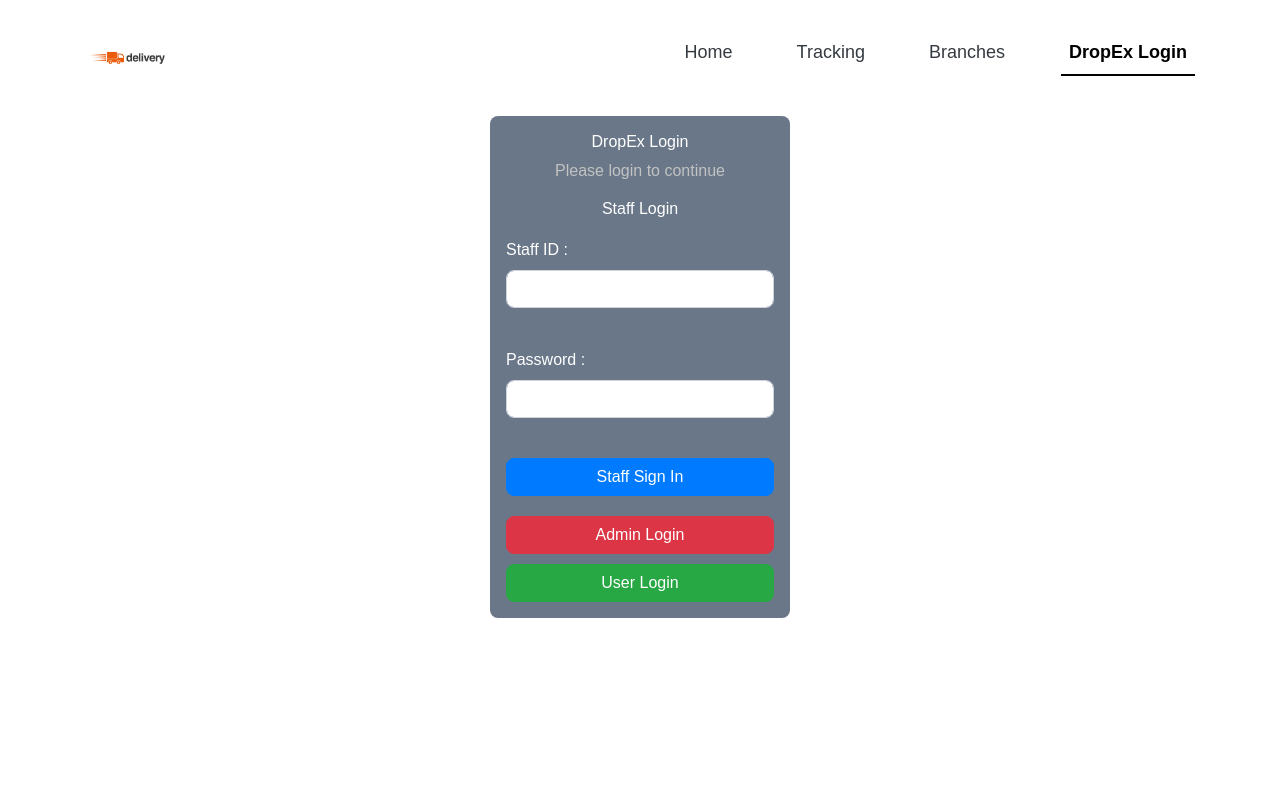
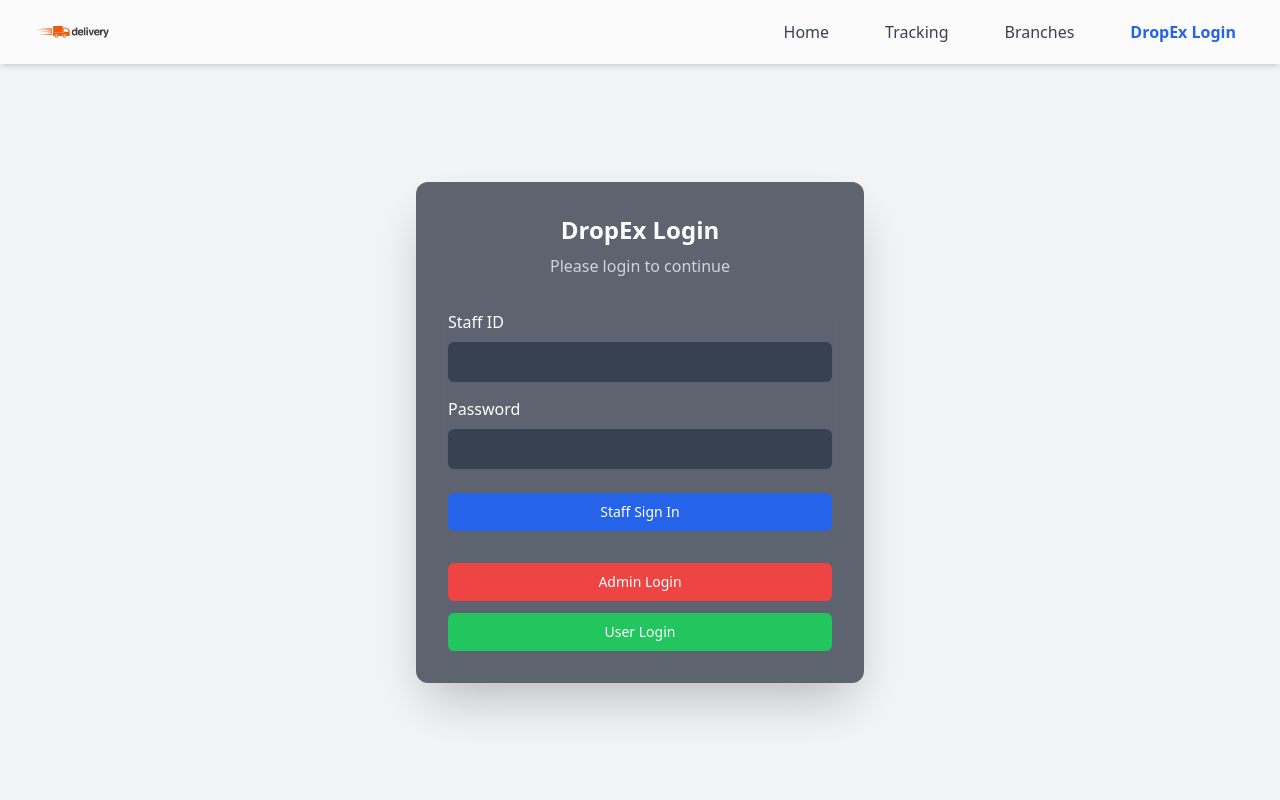
Before and after one commit to misbah7172/DropEx, a PHP site: page /login.php in a window 1280 px wide. Run offline with PHP 8.4, Linux system fonts and the light colour scheme; data that the repository does not hold is empty; some libraries are stand-ins or nearby versions.

Commit message:
Update login.php

```diff
--- a/DropEx/login.php
+++ b/DropEx/login.php
@@ -67,76 +67,102 @@
     }
 ?>
 <!DOCTYPE html>
-<html>
+<html lang="en">
 <head>
-        <title>Drop Ex</title>
-        <meta charset="utf-8">
-        <meta name="viewport" content="width=device-width, initial-scale=1, shrink-to-fit=no">
-        <link rel="stylesheet" href="style/bootstrap.css">
-        <link href='https://fonts.googleapis.com/css?family=Roboto' rel='stylesheet'>
-        <script src="https://ajax.googleapis.com/ajax/libs/jquery/3.5.1/jquery.min.js"></script>
-        <script src="https://cdnjs.cloudflare.com/ajax/libs/popper.js/1.16.0/umd/popper.min.js"></script>
-        <script src="https://maxcdn.bootstrapcdn.com/bootstrap/4.5.2/js/bootstrap.min.js"></script>
-        <link rel="stylesheet" href="style/index_styles.css">
-        <script src="https://unpkg.com/sweetalert/dist/sweetalert.min.js"></script>
-        <link rel="stylesheet" href="https://cdnjs.cloudflare.com/ajax/libs/font-awesome/4.7.0/css/font-awesome.min.css">
+    <meta charset="UTF-8">
+    <meta name="viewport" content="width=device-width, initial-scale=1.0">
+    <title>DropEx Staff Login</title>
+    <script src="https://cdn.tailwindcss.com"></script>
 </head>
-    <body style="font-family: Arial, Helvetica, sans-serif;">
-        <nav class="navbar navbar-toggleable-md navbar-expand-lg navbar-default navbar-light mb-10" style="background-color: rgba(255, 255, 255, 0.7); margin-bottom: 20px; margin-top:10px !important;">
-            <div class="container">
-                <a class="navbar-brand" href="index.php">
-                    <img src="Images/logo.png" id="logo" style="height: 50px !important; margin-top: 10px !important;">
+<body class="bg-gray-100 min-h-screen flex flex-col">
+    <!-- Navbar -->
+    <nav class="bg-white/70 shadow-md">
+        <div class="max-w-7xl mx-auto px-4 sm:px-6 lg:px-8">
+            <div class="flex justify-between h-16 items-center">
+                <div class="flex items-center">
+                    <a href="index.php" class="flex-shrink-0">
+                        <img class="h-12" src="Images/logo.png" alt="DropEx Logo">
                     </a>
-                <button class="navbar-toggler text-dark" data-toggle="collapse" data-target="#mainNav">
-                    <span class="navbar-toggler-icon"></span>
-                </button>
-                <div class="collapse navbar-collapse" id="mainNav">
-                    <div class="navbar-nav ml-auto" style="font-size: large;">
-                        <a class="nav-item nav-link text-dark mr-5" href="index.php">Home</a>
-                        <a class="nav-item nav-link text-dark mr-5" href="tracking.php">Tracking</a>
-                        <a class="nav-item nav-link text-dark mr-5" href="branches.php">Branches</a>
-                        <a class="nav-item nav-link text-dark active" href="login.php">DropEx Login</a>
+                </div>
+                <div class="hidden sm:ml-6 sm:flex sm:space-x-8">
+                    <a href="index.php" class="text-gray-700 hover:text-blue-600 px-3 py-2">Home</a>
+                    <a href="tracking.php" class="text-gray-700 hover:text-blue-600 px-3 py-2">Tracking</a>
+                    <a href="branches.php" class="text-gray-700 hover:text-blue-600 px-3 py-2">Branches</a>
+                    <a href="login.php" class="text-blue-600 font-semibold px-3 py-2">DropEx Login</a>
                 </div>
             </div>
         </div>
     </nav>
 
-        <div class="container text-center p-3" style="background-color: rgba(10, 33, 61, 0.61); padding: 20px; border-radius: 8px; max-width: 300px;">
-            <div class="login-header">
-                <h6 style="color:rgb(255, 255, 255);">DropEx Login</h6>
-                <p style="color:rgb(194, 194, 194);">Please login to continue</p>
+    <!-- Login Container -->
+    <div class="flex grow items-center justify-center px-4 sm:px-6 lg:px-8">
+        <div class="max-w-md w-full space-y-8 bg-gray-800/70 p-8 rounded-xl shadow-2xl">
+            <div class="text-center">
+                <h2 class="text-2xl font-bold text-white">DropEx Login</h2>
+                <p class="mt-2 text-gray-300">Please login to continue</p>
             </div>
 
-            <!-- Staff Login Form -->
-            <form class="form" method="POST">
-                <h6 style="color:#fff; margin-bottom:20px;">Staff Login</h6>
-                <div class="form-group text-left">
-                    <label style="font-size: 16px; color: #fff;">Staff ID : </label><br>
-                    <input type="text" class="form-control" style="border-radius: 8px; padding-left: 10px;" name="id" value="<?php echo htmlspecialchars($id)?>">
-                    <label class="text-danger"><?php echo $errors['id'];?></label>
+            <form class="mt-8 space-y-6" method="POST">
+                <div class="rounded-md shadow-sm -space-y-px">
+                    <div class="mb-4">
+                        <label for="id" class="text-white block mb-2">Staff ID</label>
+                        <input
+                            id="id"
+                            name="id"
+                            type="text"
+                            value="<?php echo htmlspecialchars($id)?>"
+                            class="appearance-none rounded-md relative block w-full px-3 py-2 bg-gray-700 text-white focus:outline-none focus:ring-blue-500 focus:border-blue-500"
+                        >
+                        <?php if($errors['id']): ?>
+                            <p class="text-red-400 text-sm mt-1"><?php echo $errors['id']; ?></p>
+                        <?php endif; ?>
                     </div>
-                <div class="form-group text-left">
-                    <label style="font-size: 16px; color: #fff;">Password : </label><br>
-                    <input type="password" class="form-control" style="border-radius: 8px; padding-left: 10px;" name="pass">
-                    <label class="text-danger"><?php echo $errors['pass'];?></label>
+                    <div class="mb-4">
+                        <label for="pass" class="text-white block mb-2">Password</label>
+                        <input
+                            id="pass"
+                            name="pass"
+                            type="password"
+                            class="appearance-none rounded-md relative block w-full px-3 py-2 bg-gray-700 text-white focus:outline-none focus:ring-blue-500 focus:border-blue-500"
+                        >
+                        <?php if($errors['pass']): ?>
+                            <p class="text-red-400 text-sm mt-1"><?php echo $errors['pass']; ?></p>
+                        <?php endif; ?>
                     </div>
+                </div>
+
                 <?php if($errors['login']): ?>
-                    <div class="alert alert-danger" role="alert">
+                    <div class="bg-red-500 text-white p-3 rounded">
                         <?php echo $errors['login']; ?>
                     </div>
                 <?php endif; ?>
-                <input type="submit" name="submit" class="btn btn-primary text-center" value="Staff Sign In" style="font-size: 16px; width: 100%; border-radius: 8px; margin-bottom:20px;">
+
+                <div>
+                    <button
+                        type="submit"
+                        name="submit"
+                        class="group relative w-full flex justify-center py-2 px-4 border border-transparent text-sm font-medium rounded-md text-white bg-blue-600 hover:bg-blue-700 focus:outline-none focus:ring-2 focus:ring-offset-2 focus:ring-blue-500"
+                    >
+                        Staff Sign In
+                    </button>
+                </div>
             </form>
 
-            <!-- Admin Login Button -->
-            <a href="admin_login.php" class="btn btn-danger text-center" style="font-size: 16px; width: 100%; border-radius: 8px; margin-bottom:10px;">
+            <div class="space-y-3">
+                <a
+                    href="admin_login.php"
+                    class="w-full inline-flex justify-center py-2 px-4 border border-transparent text-sm font-medium rounded-md text-white bg-red-500 hover:bg-red-600"
+                >
                     Admin Login
                 </a>
-
-            <!-- User Login Button -->
-            <a href="user_login.php" class="btn btn-success text-center" style="font-size: 16px; width: 100%; border-radius: 8px;">
+                <a
+                    href="user_login.php"
+                    class="w-full inline-flex justify-center py-2 px-4 border border-transparent text-sm font-medium rounded-md text-white bg-green-500 hover:bg-green-600"
+                >
                     User Login
                 </a>
+            </div>
+        </div>
     </div>
 </body>
 </html>
```
Lines whose indentation alone changed are shown as unchanged.
